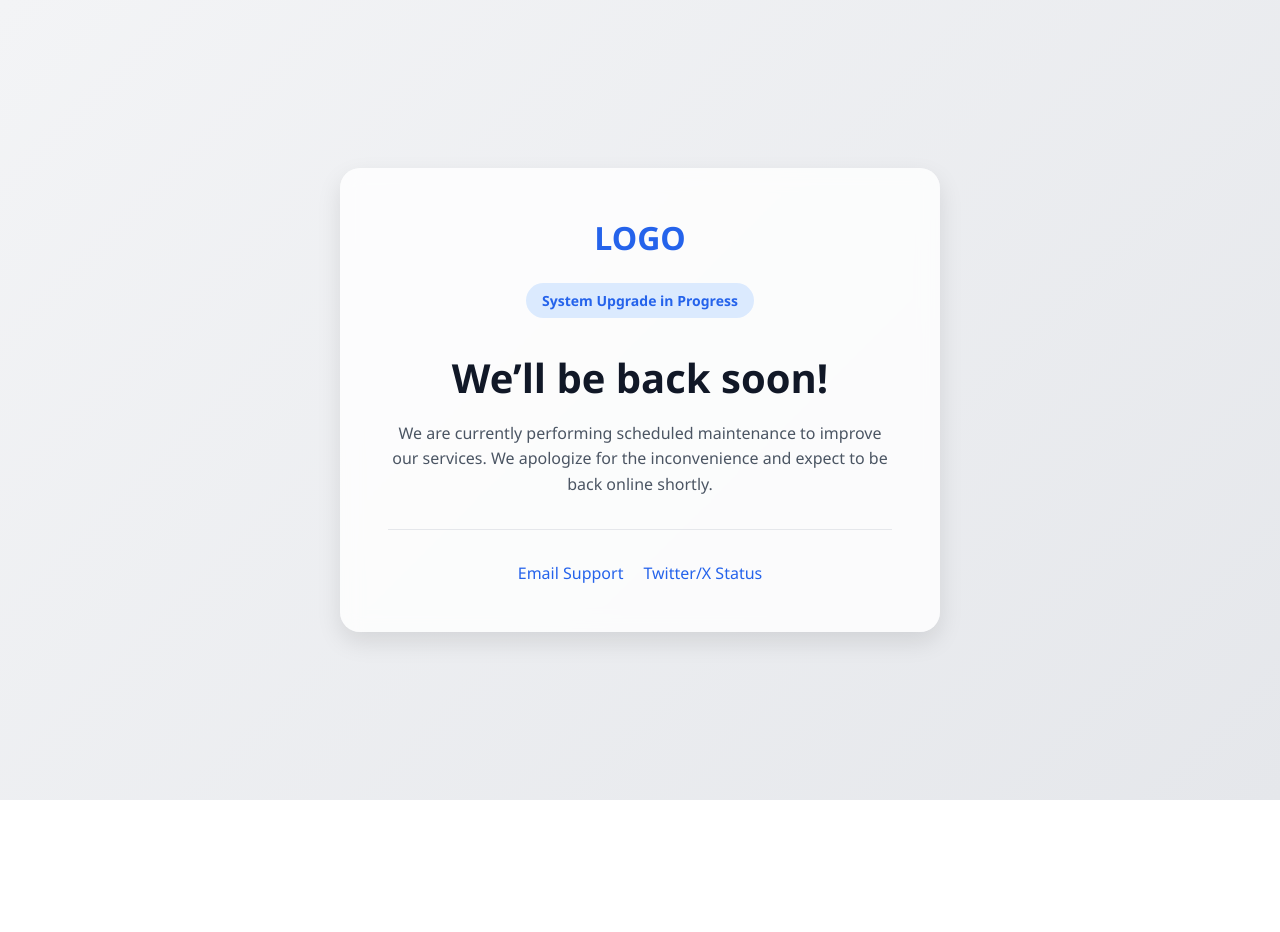
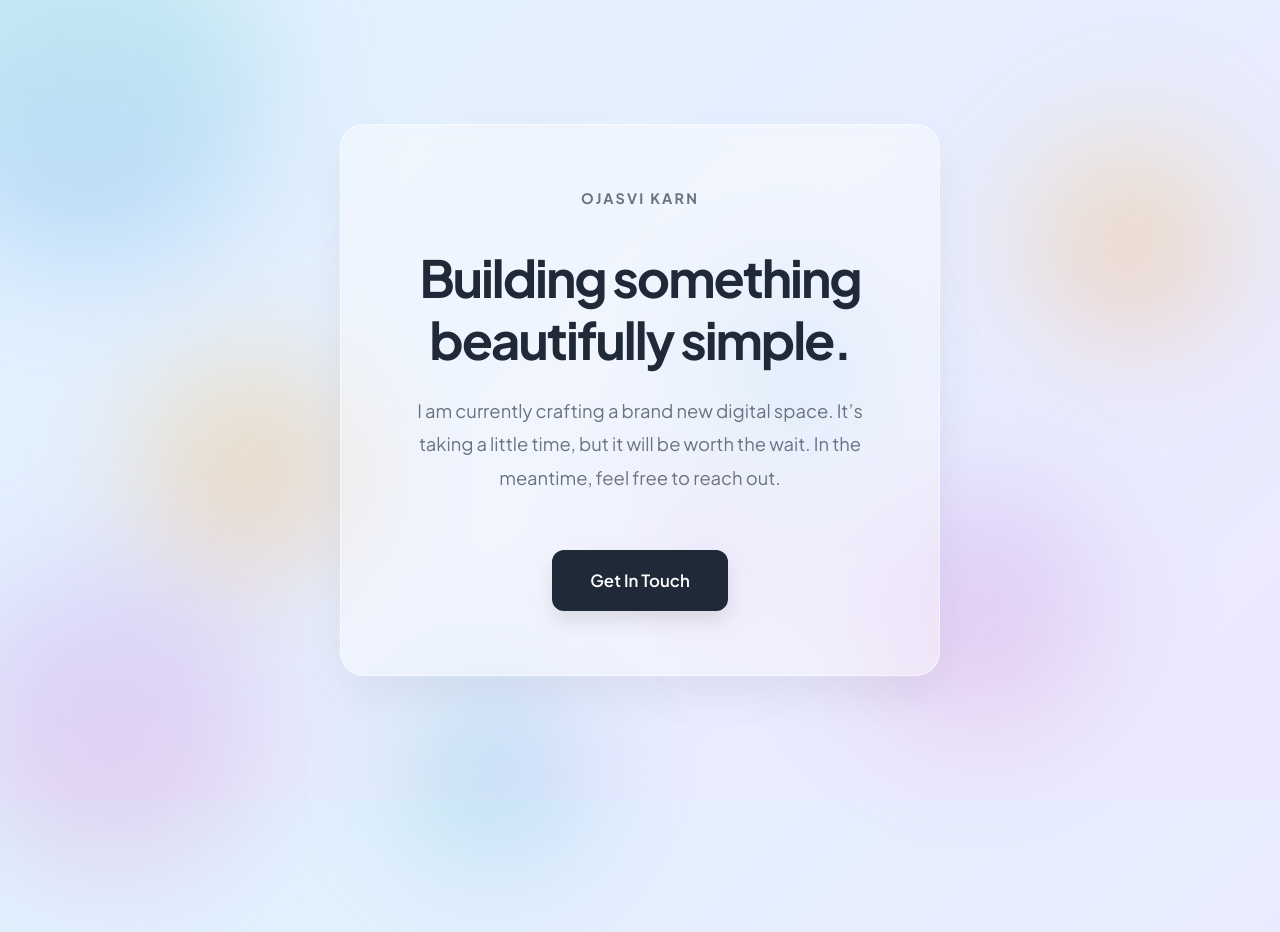
Before and after one commit to Atharv180108/OJASVIKARN, a plain HTML site: page index.html in a window 1280 px wide. Before the commit the page ends 800 px from the top, so only its background shows below. Drawn offline with Linux system fonts and the light colour scheme.

Commit message:
Revamp index.html for coming soon page
Replaced the maintenance page with a coming soon page featuring a new design and updated content.

```diff
--- a/index.html
+++ b/index.html
@@ -3,112 +3,176 @@
 <head>
     <meta charset="UTF-8">
     <meta name="viewport" content="width=device-width, initial-scale=1.0">
-    <title>Under Maintenance | Company Name</title>
+    <title>Ojasvi Karn | Coming Soon</title>
     <style>
+        @import url('https://fonts.googleapis.com/css2?family=Plus+Jakarta+Sans:wght@300;400;600;700&display=swap');
+
         :root {
-            --primary-color: #2563eb;
-            --text-color: #1f2937;
-            --bg-gradient: linear-gradient(135deg, #f3f4f6 0%, #e5e7eb 100%);
+            /* Aesthetic Soft Gradient Background Colors */
+            --bg-start: #E0F2FE; /* Light Blue */
+            --bg-end: #EDE9FE;   /* Light Purple */
+            --primary: #1F2937; /* Dark Grey for Text */
+            --secondary: #6B7280; /* Lighter Grey for Subtext */
+            --ease: cubic-bezier(0.23, 1, 0.32, 1);
+
+            /* Bubble Gradients */
+            --bubble-1: linear-gradient(135deg, #6EE7B7 0%, #3B82F6 100%); /* Green-Blue */
+            --bubble-2: linear-gradient(135deg, #A78BFA 0%, #F472B6 100%); /* Purple-Pink */
+            --bubble-3: linear-gradient(135deg, #FCD34D 0%, #F97316 100%); /* Yellow-Orange */
         }
 
         * {
-            box-sizing: border-box;
             margin: 0;
             padding: 0;
-            font-family: 'Segoe UI', Tahoma, Geneva, Verdana, sans-serif;
+            box-sizing: border-box;
+            font-family: 'Plus Jakarta Sans', sans-serif;
         }
 
         body {
-            background: var(--bg-gradient);
+            /* Soft Gradient Background */
+            background: linear-gradient(135deg, var(--bg-start) 0%, var(--bg-end) 100%);
+            color: var(--primary);
             height: 100vh;
             display: flex;
             align-items: center;
             justify-content: center;
-            color: var(--text-color);
-            padding: 20px;
+            overflow: hidden;
+            position: relative;
         }
 
-        .container {
-            background: rgba(255, 255, 255, 0.8);
-            backdrop-filter: blur(10px);
-            padding: 3rem;
-            border-radius: 20px;
-            box-shadow: 0 10px 25px rgba(0,0,0,0.1);
-            text-align: center;
-            max-width: 600px;
+        /* Aesthetic Background Animation - Lots of Bubbles */
+        .bg-elements {
+            position: absolute;
+            top: 0;
+            left: 0;
             width: 100%;
+            height: 100%;
+            z-index: 0;
+            pointer-events: none; /* Make sure bubbles don't interfere with clicks */
         }
 
-        .logo {
-            font-size: 2rem;
-            font-weight: bold;
-            color: var(--primary-color);
-            margin-bottom: 1.5rem;
+        .shape {
+            position: absolute;
+            border-radius: 50%;
+            opacity: 0.25; /* Subtle transparency */
+            filter: blur(60px); /* Soft aesthetic blur */
+            animation: float 30s infinite linear;
+        }
+
+        /* Bubble Definitions (More Bubbles, Various Gradients & Sizes) */
+        .shape-1 { width: 350px; height: 350px; top: -100px; left: -100px; background: var(--bubble-1); animation-duration: 35s; }
+        .shape-2 { width: 250px; height: 250px; bottom: 10%; right: 15%; background: var(--bubble-2); animation-duration: 40s; }
+        .shape-3 { width: 150px; height: 150px; top: 35%; left: 55%; background: var(--bubble-1); animation-duration: 25s; animation-direction: reverse; }
+        .shape-4 { width: 300px; height: 300px; top: 70%; left: -50px; background: var(--bubble-2); animation-duration: 45s; }
+        .shape-5 { width: 200px; height: 200px; top: 15%; right: 5%; background: var(--bubble-3); animation-duration: 32s; }
+        .shape-6 { width: 180px; height: 180px; bottom: -50px; left: 30%; background: var(--bubble-1); animation-duration: 38s; animation-direction: reverse; }
+        .shape-7 { width: 120px; height: 120px; top: 60%; right: 40%; background: var(--bubble-2); animation-duration: 28s; }
+        .shape-8 { width: 220px; height: 220px; bottom: 30%; left: 10%; background: var(--bubble-3); animation-duration: 42s; }
+
+        @keyframes float {
+            0% { transform: translate(0, 0) rotate(0deg); }
+            50% { transform: translate(50px, 50px) rotate(180deg); }
+            100% { transform: translate(0, 0) rotate(360deg); }
+        }
+
+        /* Main Content Container */
+        .container {
+            text-align: center;
+            z-index: 10;
+            max-width: 600px;
+            width: 90%;
+            opacity: 0;
+            transform: translateY(20px);
+            animation: fadeIn 1.2s var(--ease) forwards;
+            animation-delay: 0.3s;
+            background: rgba(255, 255, 255, 0.4); /* Glassmorphism effect for content background */
+            padding: 4rem 3rem;
+            border-radius: 24px;
+            backdrop-filter: blur(10px); /* Blur the background under the content */
+            border: 1px solid rgba(255, 255, 255, 0.5);
+            box-shadow: 0 20px 40px rgba(0, 0, 0, 0.05); /* Soft shadow */
+        }
+
+        @keyframes fadeIn {
+            to { opacity: 1; transform: translateY(0); }
+        }
+
+        .brand {
+            font-size: 0.9rem;
+            font-weight: 700;
+            letter-spacing: 0.15em;
+            text-transform: uppercase;
+            color: var(--secondary);
+            margin-bottom: 2.5rem;
+            display: block;
         }
 
         h1 {
-            font-size: 2.5rem;
-            margin-bottom: 1rem;
-            color: #111827;
+            font-size: 3.2rem;
+            font-weight: 700;
+            line-height: 1.2;
+            margin-bottom: 1.5rem;
+            letter-spacing: -0.04em;
         }
 
         p {
-            line-height: 1.6;
-            margin-bottom: 2rem;
-            color: #4b5563;
+            font-size: 1.15rem;
+            color: var(--secondary);
+            line-height: 1.8;
+            margin-bottom: 3.5rem;
+            font-weight: 400;
         }
 
-        .status-badge {
+        /* Minimal Button */
+        .contact-btn {
             display: inline-block;
-            background: #dbeafe;
-            color: var(--primary-color);
-            padding: 0.5rem 1rem;
-            border-radius: 50px;
-            font-size: 0.875rem;
+            padding: 18px 36px;
+            background-color: var(--primary);
+            color: #FFFFFF;
+            text-decoration: none;
+            border-radius: 12px;
             font-weight: 600;
-            margin-bottom: 2rem;
+            font-size: 1.05rem;
+            transition: all 0.4s var(--ease);
+            border: 2px solid var(--primary);
+            box-shadow: 0 10px 20px rgba(0, 0, 0, 0.1);
         }
 
-        .contact-info {
-            border-top: 1px solid #e5e7eb;
-            padding-top: 2rem;
-            display: flex;
-            justify-content: center;
-            gap: 20px;
+        .contact-btn:hover {
+            background-color: transparent;
+            color: var(--primary);
+            transform: scale(1.05) translateY(-2px);
+            box-shadow: 0 15px 30px rgba(0, 0, 0, 0.15);
         }
 
-        .contact-info a {
-            color: var(--primary-color);
-            text-decoration: none;
-            font-weight: 500;
-            transition: opacity 0.2s;
-        }
-
-        .contact-info a:hover {
-            text-decoration: underline;
-        }
-
-        @media (max-width: 480px) {
-            h1 { font-size: 1.8rem; }
-            .container { padding: 2rem 1.5rem; }
+        /* Responsive adjustments */
+        @media (max-width: 768px) {
+            h1 { font-size: 2.5rem; }
+            p { font-size: 1rem; }
+            .container { padding: 3rem 2rem; }
+            .shape { opacity: 0.2; }
         }
     </style>
 </head>
 <body>
 
+    <div class="bg-elements">
+        <div class="shape shape-1"></div>
+        <div class="shape shape-2"></div>
+        <div class="shape shape-3"></div>
+        <div class="shape shape-4"></div>
+        <div class="shape shape-5"></div>
+        <div class="shape shape-6"></div>
+        <div class="shape shape-7"></div>
+        <div class="shape shape-8"></div>
+    </div>
+
     <div class="container">
-        <div class="logo">LOGO</div>
-        <div class="status-badge">System Upgrade in Progress</div>
-        <h1>We’ll be back soon!</h1>
-        <p>
-            We are currently performing scheduled maintenance to improve our services.
-            We apologize for the inconvenience and expect to be back online shortly.
-        </p>
+        <span class="brand">Ojasvi Karn</span>
+        <h1>Building something beautifully simple.</h1>
+        <p>I am currently crafting a brand new digital space. It’s taking a little time, but it will be worth the wait. In the meantime, feel free to reach out.</p>
 
-        <div class="contact-info">
-            <a href="mailto:support@company.com">Email Support</a>
-            <a href="#">Twitter/X Status</a>
-        </div>
+        <a href="mailto:contact@ojasvikarn.works" class="contact-btn">Get In Touch</a>
     </div>
 
 </body>
```
